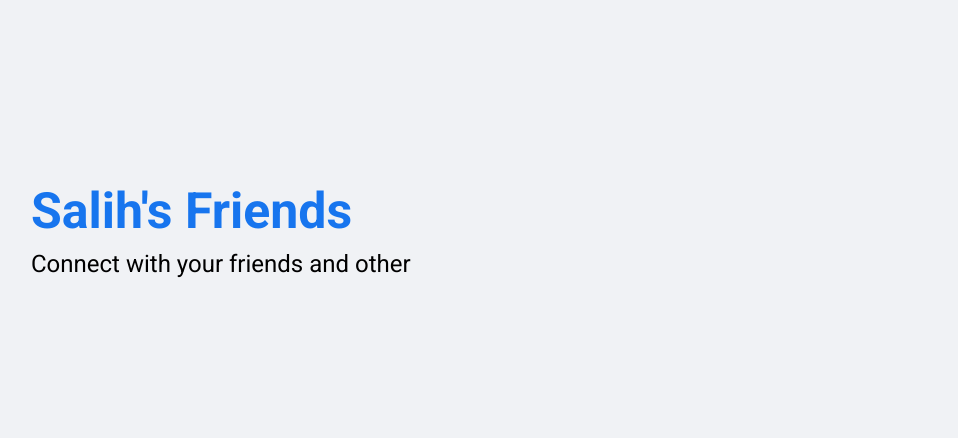
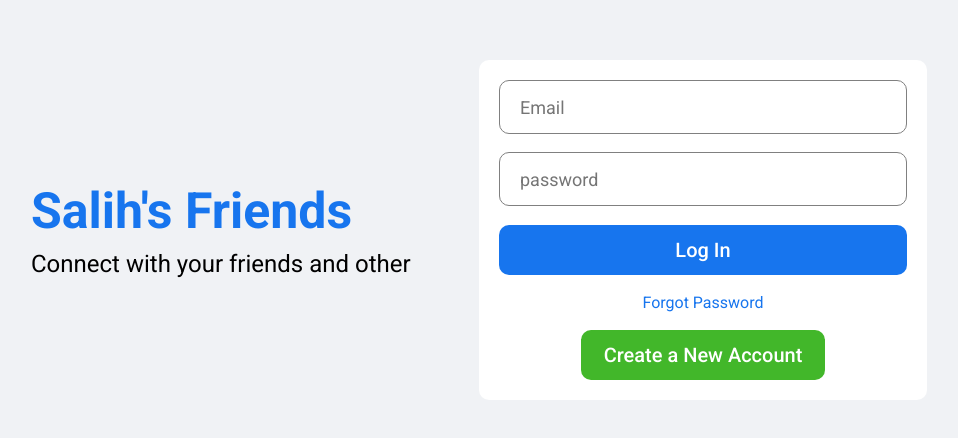
Before and after one commit to muhammetsalihaslan/SocialMediaApp, a React (Create React App) app in the folder socialmediapp/: page / in a window 1280 px wide. Shown: the part 170-608 px from the top of the page, without its empty margins (161-1119 px from the left). Built offline with nearby package versions, Linux system fonts and the light colour scheme.

Commit message:
logincss

```diff
--- a/socialmediapp/src/pages/login/Login.jsx
+++ b/socialmediapp/src/pages/login/Login.jsx
@@ -10,7 +10,13 @@ const Login = () => {
                 <span className="loginDesc" >Connect with your friends and other</span>
             </div>
             <div className="loginRight">
-                <div className="loginBox"></div>
+                <div className="loginBox">
+                    <input placeholder="Email" className="loginInput" />
+                    <input placeholder="password" className="loginInput" />
+                    <button className="loginButton">Log In</button>
+                    <span className="loginForgot">Forgot Password</span>
+                    <button className="loginRegisterButton">Create a New Account</button>
+                </div>
             </div>
 
 
--- a/socialmediapp/src/pages/login/login.css
+++ b/socialmediapp/src/pages/login/login.css
@@ -31,3 +31,59 @@
 .loginDesc{
     font-size: 24px;
 }
+
+.loginBox{
+    height: 300px;
+    padding: 20px;
+    display: flex;
+    background-color:white;
+    border-radius: 10px;
+    flex-direction: column;
+    justify-content:space-between;
+
+
+}
+
+.loginInput{
+    height: 50px;
+    border-radius: 10px;
+    border: 1px solid gray;
+    font-size:18px;
+    padding-left: 20px;
+
+}
+
+.loginInput:focus{
+    outline:none;
+}
+
+
+.loginButton{
+    height: 50px;
+    border-radius: 10px;
+    border: none;
+    background-color:#1775ee;
+    color:white;
+    font-size:20px;
+    font-weight: 500;
+    cursor: pointer;
+
+}
+
+.loginForgot{
+    text-align: center;
+    color: #1775ee;
+}
+
+.loginRegisterButton{
+        width: 60%;
+        align-self: center;
+        height: 50px;
+        border-radius: 10px;
+        border: none;
+        background-color: #42b72a;
+        color: white;
+        font-size: 20px;
+        font-weight: 500;
+        cursor: pointer;
+}
```
